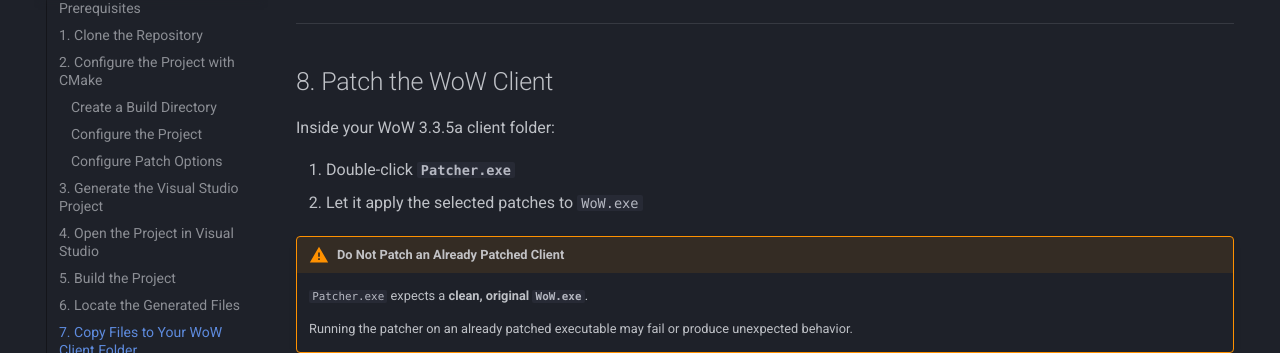
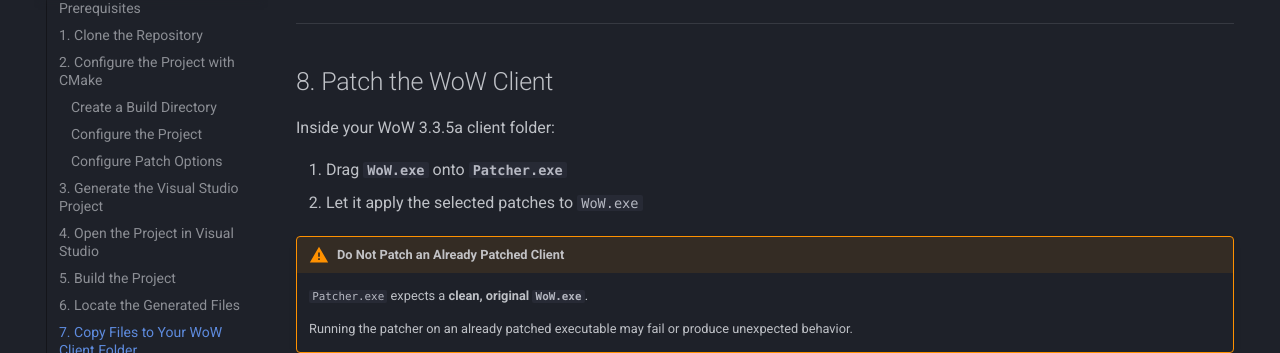
Before and after one commit to Sylian1337/WotLK-Extensions-Documentation, an MkDocs documentation site: the page built from docs/Getting-Started.md, in a window 1280 px wide and 900 px high, scrolled down 6525 px. Shown: the part 100-453 px from the top of the window. Built offline with MkDocs 1.6.1 and Material for MkDocs 9.7.7, drawn with Linux system fonts in a browser that asks for light colours; some web fonts are replaced.

Commit message:
Update Getting-Started.md

```diff
--- a/docs/Getting-Started.md
+++ b/docs/Getting-Started.md
@@ -175,7 +175,7 @@
 
 Inside your WoW 3.3.5a client folder:
 
-1. Double-click **`Patcher.exe`**
+1. Drag **`WoW.exe`** onto **`Patcher.exe`**
 2. Let it apply the selected patches to `WoW.exe`
 
 !!! warning "Do Not Patch an Already Patched Client"
```
